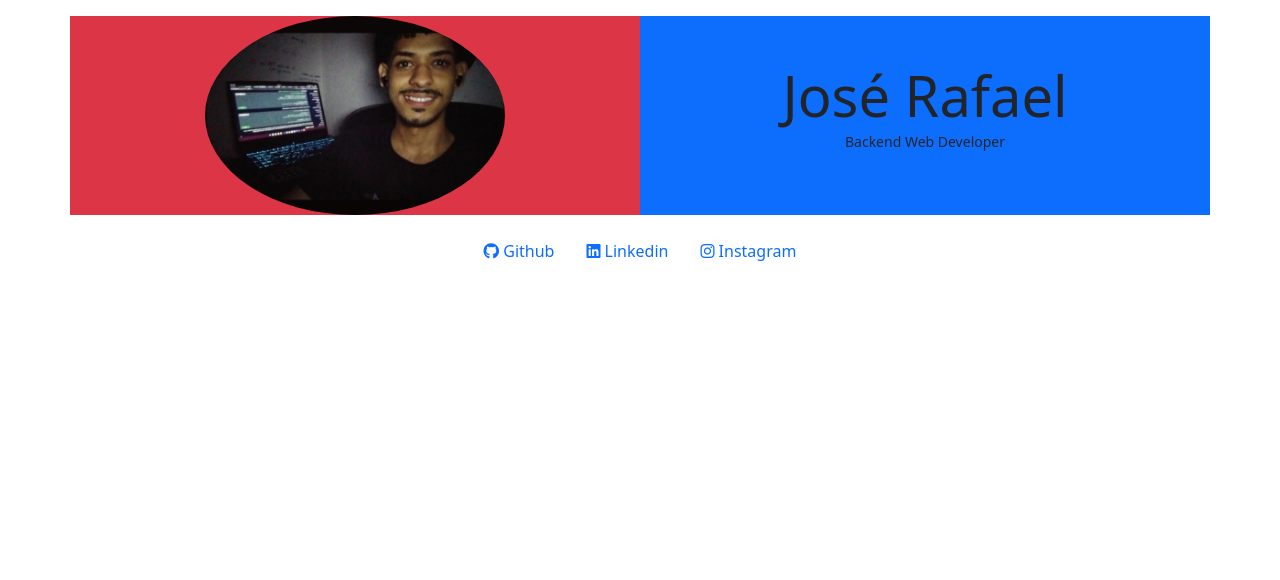
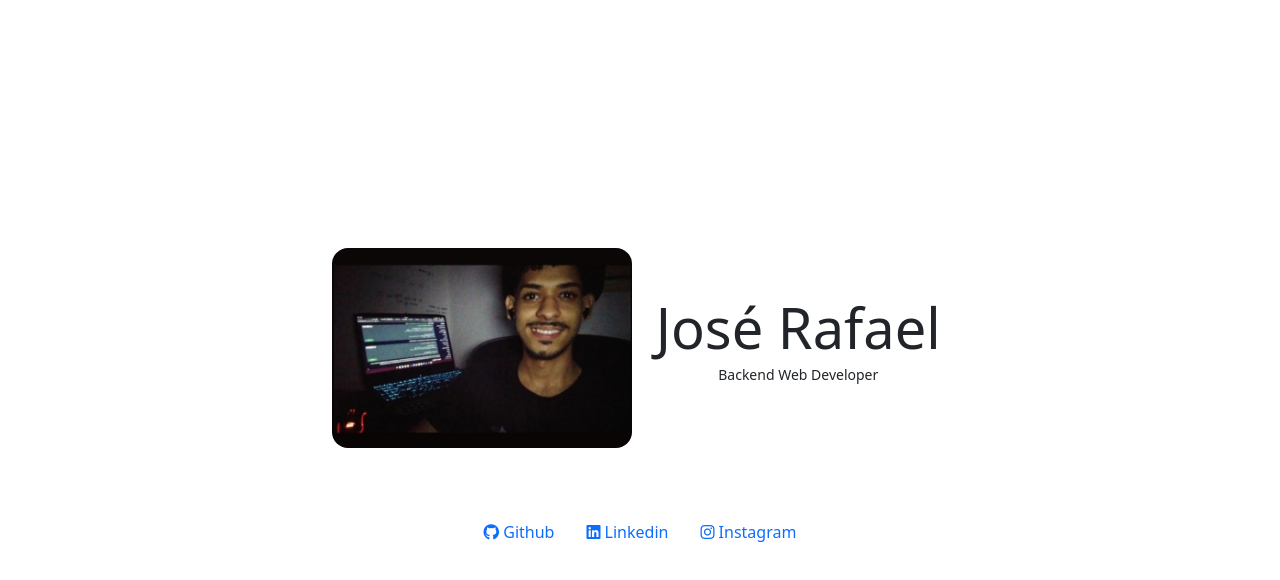
Before and after one commit to jrafael29/node-api-test-digitalocean, a website: page pages/home.html in a window 1280 px wide. Drawn offline with nearby package versions, Linux system fonts and the light colour scheme; files whose address does not match are found by name.

Commit message:
change layout html

```diff
--- a/pages/home.html
+++ b/pages/home.html
@@ -19,23 +19,23 @@
     />
   </head>
   <body>
-    <div class="container">
-      <div class="row mt-3">
-        <div class="col-12 col-md-6 bg-danger mb-3">
+    <div style="height: 100vh" class="container">
+      <div class="d-flex flex-column justify-content-center align-items-center h-100">
+        <div class="row mb-5">
+          <div class="col-12 col-md-6 mb-3">
             <div
               class="h-100 w-100 d-flex justify-content-center align-items-center"
             >
               <img
-              class="img-fluid rounded-circle"
-              width="300px"
-              height="300px"
+                style="max-width: 300px; max-height: 300px"
+                class="img-fluid rounded rounded-4"
                 src="./foto-1.png"
                 alt=""
               />
             </div>
           </div>
 
-        <div class="col-12 col-md-6 bg-primary mb-3">
+          <div class="col-12 col-md-6 mb-3">
             <div
               class="h-100 w-100 d-flex justify-content-center align-items-center"
             >
@@ -65,7 +65,10 @@
               </a>
             </li>
             <li class="nav-item">
-            <a class="nav-link" href="https://www.instagram.com/dev.jsrafael/">
+              <a
+                class="nav-link"
+                href="https://www.instagram.com/dev.jsrafael/"
+              >
                 <i class="fa-brands fa-instagram"></i>
                 Instagram
               </a>
@@ -73,5 +76,6 @@
           </ul>
         </div>
       </div>
+    </div>
   </body>
 </html>
```
Lines whose indentation alone changed are shown as unchanged.
